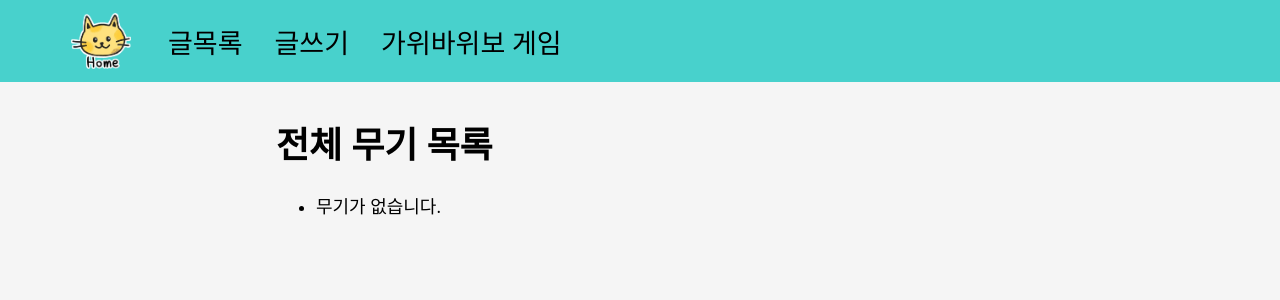
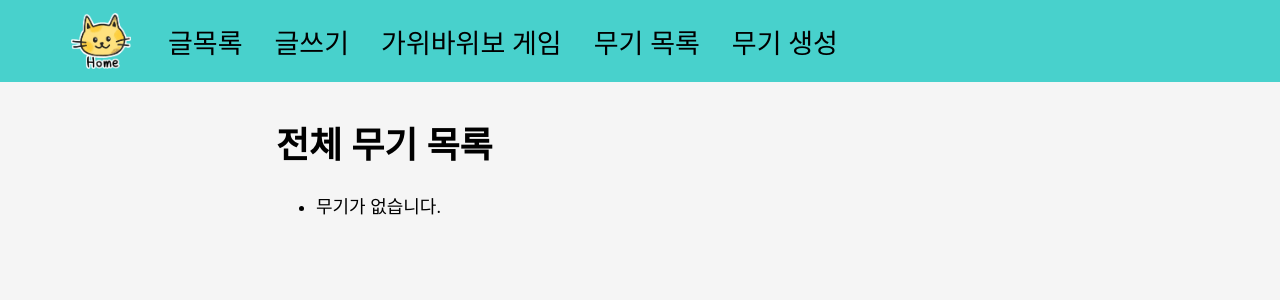
Before and after one commit to JG-C3/DjangoW7-Example, a Django app: page /game/list-weapon/ in a window 1280 px wide. Shown: the top 300 px of the page. Run offline with Django 4.2, Linux system fonts and the light colour scheme; data that the repository does not hold is empty; some web fonts are replaced.

Commit message:
Update Django W7

```diff
--- a/jgDjango/templates/base.html
+++ b/jgDjango/templates/base.html
@@ -8,53 +8,7 @@
   <title>jgDjango</title>
   <link rel="icon" href="{% static 'images/favicon-96x96.png' %}">
   <link rel="stylesheet" href="{% static 'css/style.css' %}">
-  <style>
-    /* .navbar : html 코드에서 class 속성값이 "navbar"인 태그에 css 적용 */
-    /* navbar 앞의 '.'은 class를 의미 */
-    .navbar {
-      /* flex : 레이아웃 설정 */
-      display: flex;
-      /* flex-direction : 레이아웃 배치 방향 설정 */
-      flex-direction: row;
-      /* flex-wrap : 줄바꿈 방법 */
-      flex-wrap: wrap;
-      padding: 5px 50px;
-      /* background-color : 배경색 설정 */
-      background-color: MediumTurquoise;
-    }
-
-    /* .navbar span : .navbar 태그 안쪽에 있는 span 태그에 css 적용 */
-    .navbar span {
-      display: flex;
-      /* align-items : flex-direction 방향을 기준으로 수직 방향 정렬 */
-      align-items: center;
-      margin: 0 10px;
-    }
-
-    .navbar a {
-      padding: 3px 6px;
-      /* color : 텍스트 색상 설정 */
-      color: black;
-      /* 1.5rem : html 태그 폰트 크기의 1.5배 */
-      font-size: 1.5rem;
-      /* text-decoration : 선으로 글자를 꾸미는 속성 */
-      text-decoration: none;
-    }
-
-    /* :hover : 마우스를 올렸을 때의 동작을 설정 */
-    .navbar a:hover {
-      padding: 3px 6px;
-      /* border-radius : 테두리를 둥글게 하는 속성 */
-      border-radius: 10px;
-      background-color: PaleTurquoise;
-    }
-
-    .logo {
-      display:flex;
-      width: 60px;
-      margin: 5px;
-    }
-  </style>
+  <link rel="stylesheet" href="{% static 'css/base.css' %}">
   {% block head %}
   {% endblock %}
 </head>
@@ -74,6 +28,12 @@
     <span>
       <a href="{% url 'game:rsp' %}">가위바위보 게임</a>
     </span>
+    <span>
+      <a href="{% url 'game:list_weapon' %}">무기 목록</a>
+    </span>
+    <span>
+      <a href="{% url 'game:create_weapon' %}">무기 생성</a>
+    </span>
   </div>
 
   <div class="container">
```
